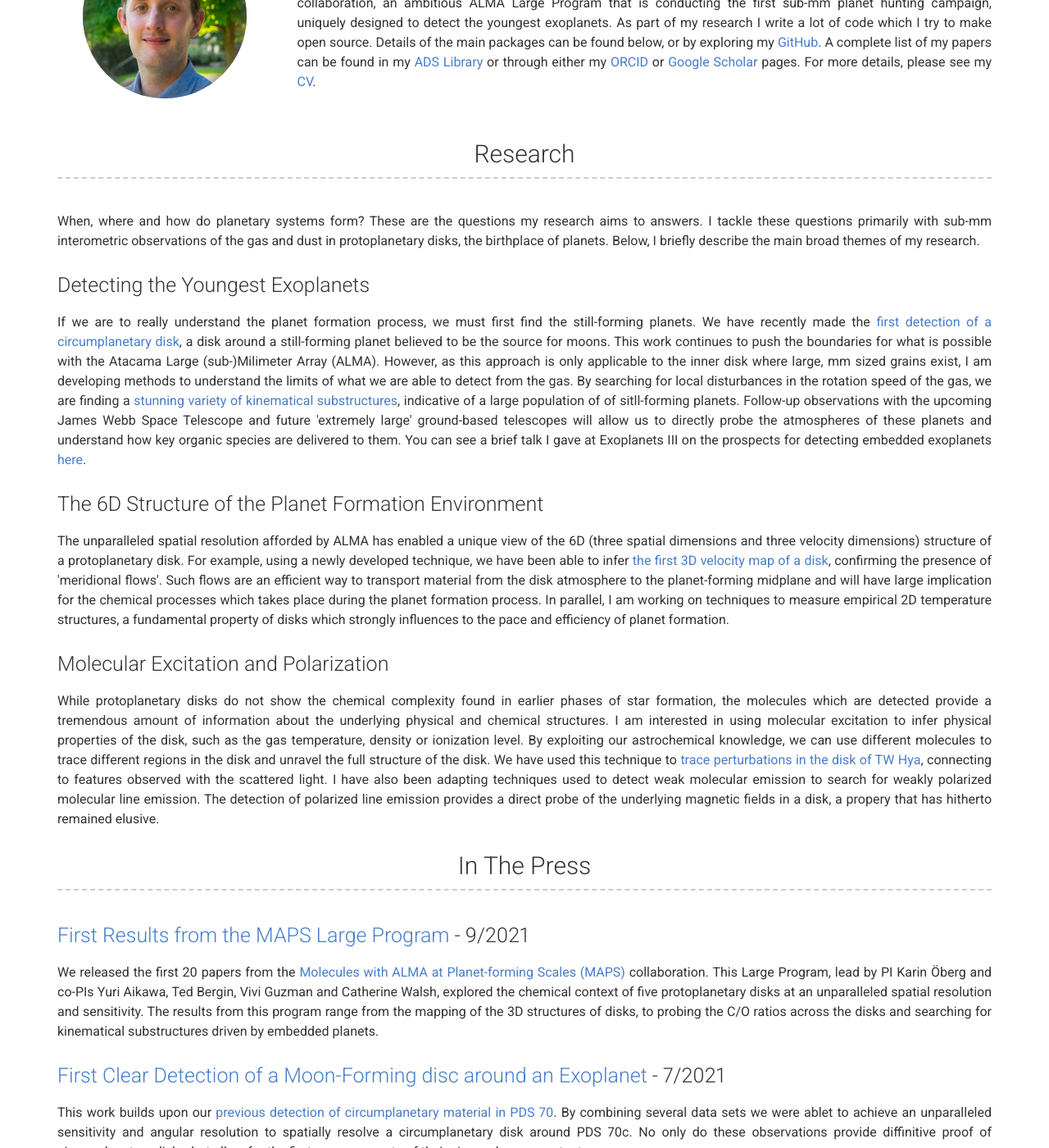
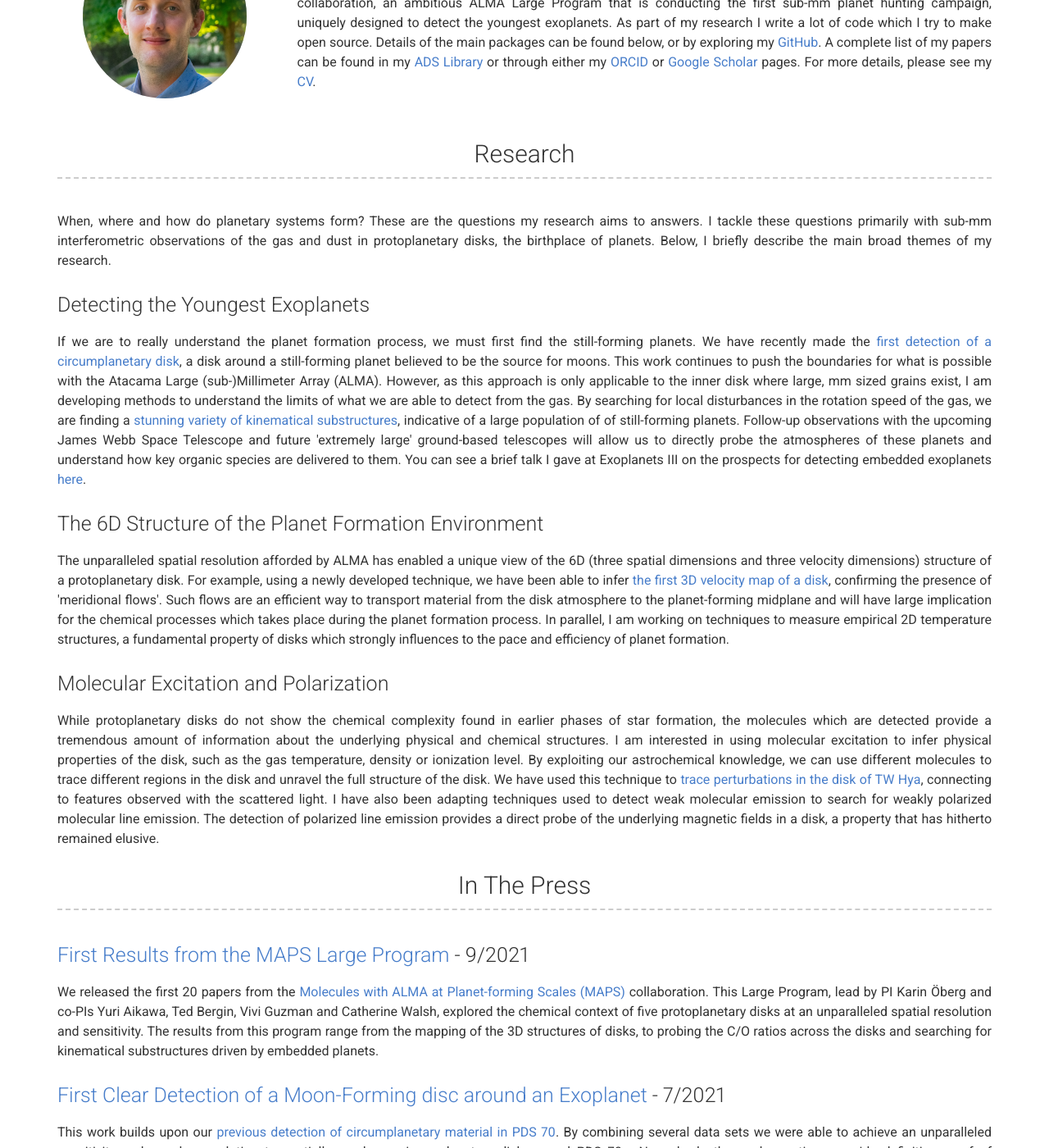
Before and after one commit to richteague/richteague.github.io, a Jekyll site: the page built from index.md, in a window 1280 px wide and 1400 px high, scrolled down 382 px. Shown: the whole window at 82% size. Built offline with Jekyll 4.4.1, drawn with Linux system fonts in a browser that asks for light colours; some of the changed text lies outside the part shown.

Commit message:
Update research.html

```diff
--- a/_includes/research.html
+++ b/_includes/research.html
@@ -7,7 +7,7 @@
 
       <p>
           When, where and how do planetary systems form? These are the questions my research aims to answers.
-          I tackle these questions primarily with sub-mm interometric observations of the gas and dust in protoplanetary disks, the birthplace of planets.
+          I tackle these questions primarily with sub-mm interferometric observations of the gas and dust in protoplanetary disks, the birthplace of planets.
           Below, I briefly describe the main broad themes of my research.
       </p>
 
@@ -18,9 +18,9 @@
       <p>
           If we are to really understand the planet formation process, we must first find the still-forming planets.
           We have recently made the <a href="https://public.nrao.edu/news/2019-alma-circumplanetary/">first detection of a circumplanetary disk</a>, a disk around a still-forming planet believed to be the source for moons.
-          This work continues to push the boundaries for what is possible with the Atacama Large (sub-)Milimeter Array (ALMA).
+          This work continues to push the boundaries for what is possible with the Atacama Large (sub-)Millimeter Array (ALMA).
           However, as this approach is only applicable to the inner disk where large, mm sized grains exist, I am developing methods to understand the limits of what we are able to detect from the gas.
-          By searching for local disturbances in the rotation speed of the gas, we are finding a <a href="https://ui.adsabs.harvard.edu/abs/2019ApJ...884L..56T/abstract">stunning variety of kinematical substructures</a>, indicative of a large population of of sitll-forming planets.
+          By searching for local disturbances in the rotation speed of the gas, we are finding a <a href="https://ui.adsabs.harvard.edu/abs/2019ApJ...884L..56T/abstract">stunning variety of kinematical substructures</a>, indicative of a large population of of still-forming planets.
           Follow-up observations with the upcoming James Webb Space Telescope and future 'extremely large' ground-based telescopes will allow us to directly probe the atmospheres of these planets and understand how key organic species are delivered to them.
           You can see a brief talk I gave at Exoplanets III on the prospects for detecting embedded exoplanets <a href="https://exoplanet-talks.org/talk/197">here</a>.
       </p>
@@ -47,7 +47,7 @@
           By exploiting our astrochemical knowledge, we can use different molecules to trace different regions in the disk and unravel the full structure of the disk.
           We have used this technique to <a href="https://www.mpia.de/henning/press-releases/2017-01-twhydrae-disk">trace perturbations in the disk of TW Hya</a>, connecting to features observed with the scattered light.
           I have also been adapting techniques used to detect weak molecular emission to search for weakly polarized molecular line emission.
-          The detection of polarized line emission provides a direct probe of the underlying magnetic fields in a disk, a propery that has hitherto remained elusive.
+          The detection of polarized line emission provides a direct probe of the underlying magnetic fields in a disk, a property that has hitherto remained elusive.
       </p>
 
       <br/>
@@ -73,8 +73,8 @@
       <br/>
       <p>
         This work builds upon our <a href="https://public.nrao.edu/news/2019-alma-circumplanetary/">previous detection of circumplanetary material in PDS 70</a>.
-        By combining several data sets we were ablet to achieve an unparalleled sensitivity and angular resolution to spatially resolve a circumplanetary disk around PDS 70c.
-        No only do these observations provide diffinitive proof of circumplanetary disks, but allow for the first measurements of their size and mass content.
+        By combining several data sets we were able to achieve an unparalleled sensitivity and angular resolution to spatially resolve a circumplanetary disk around PDS 70c.
+        No only do these observations provide definitive proof of circumplanetary disks, but allow for the first measurements of their size and mass content.
       </p>
       <br/>
 
```
Also changed, not shown: other parts of _includes/research.html (+1 -1 lines).
